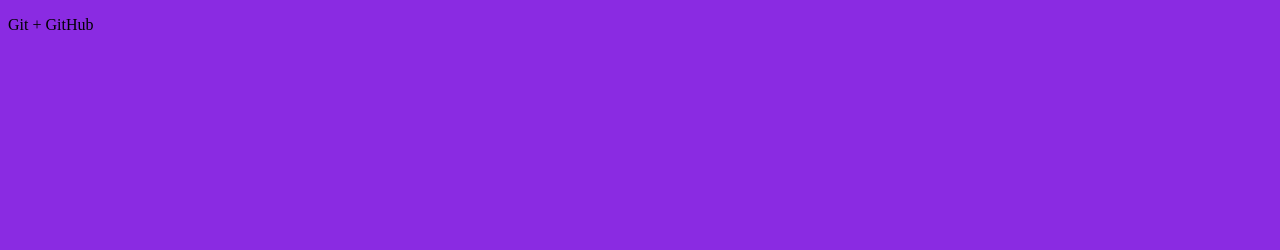
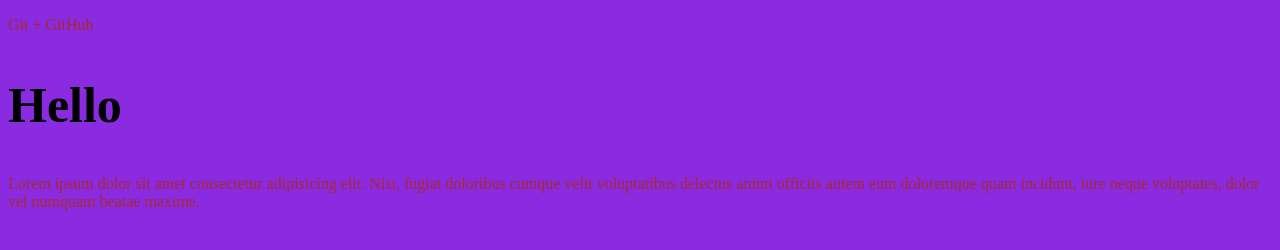
Before and after one commit to team7km/gitTest, a plain HTML site: page index.html in a window 1280 px wide. Drawn offline with Linux system fonts and the light colour scheme.

Commit message:
Первый комит

```diff
--- a/css/main.css
+++ b/css/main.css
@@ -1,3 +1,9 @@
 body{
     background-color: blueviolet;
 }
+p{
+    color: brown;
+}
+h2{
+    font-size: 50px;
+}
--- a/index.html
+++ b/index.html
@@ -9,6 +9,7 @@
 </head>
 <body>
     <p>Git + GitHub</p>
-
+    <h2>Hello</h2>
+    <p>Lorem ipsum dolor sit amet consectetur adipisicing elit. Nisi, fugiat doloribus cumque velit voluptatibus delectus animi officiis autem eum doloremque quam incidunt, iure neque voluptates, dolor vel numquam beatae maxime.</p>
 </body>
 </html>
```
